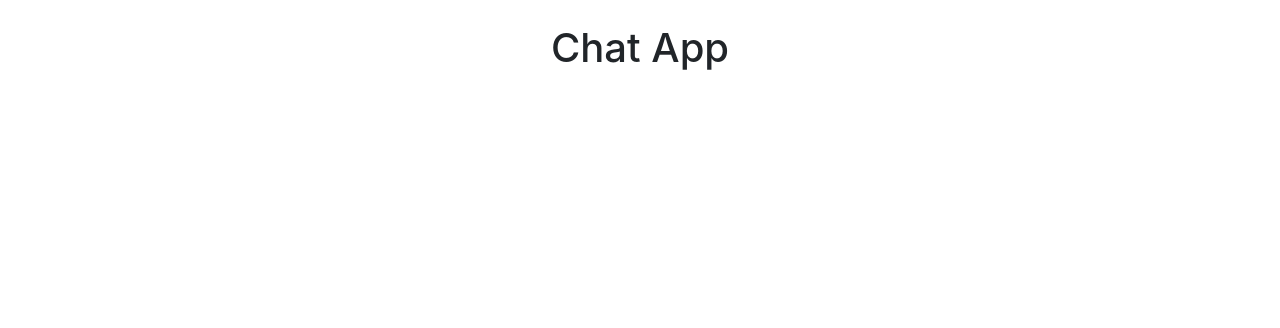
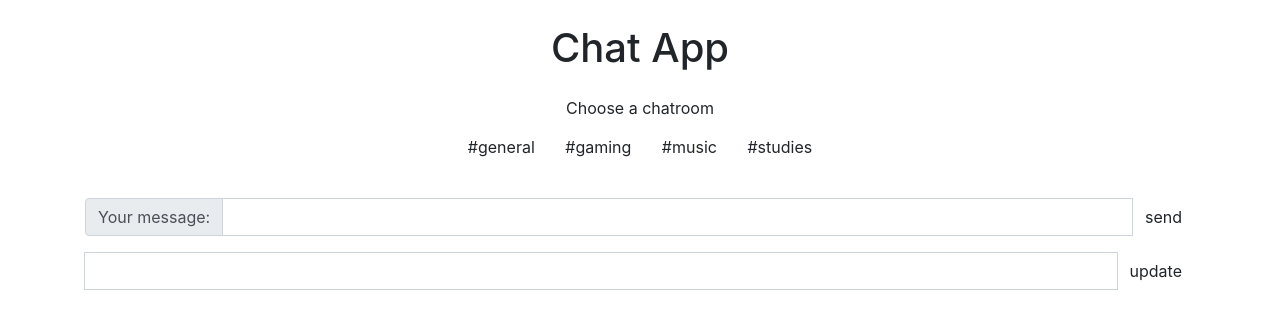
Before and after one commit to mohammadkharma/DOM, a plain HTML site: page projects/real_time_chatroom/index.html in a window 1280 px wide. Drawn offline with nearby package versions, Linux system fonts and the light colour scheme.

Commit message:
added content to HTML

```diff
--- a/projects/real_time_chatroom/index.html
+++ b/projects/real_time_chatroom/index.html
@@ -14,29 +14,59 @@
 <!-- container & tittle -->
 
 <div class="container my-4">
-
     <h1 class="my-4 text-center">Chat App</h1>
-
 
 
 
     <!-- buttons for chatrooms -->
 
+    <div class="chat-rooms mb-3 text-center">
+        <div class="my-2">Choose a chatroom</div>
+        <button class="btn" id="general">#general</button>
+        <button class="btn" id="gaming">#gaming</button>
+        <button class="btn" id="music">#music</button>
+        <button class="btn" id="studies">#studies</button>
+    </div>
 
 
 
     <!-- chat list / window -->
 
+    <div class="chat-window">
+        <ul class="chat-list list-group"></ul>
+    </div>
 
 
 
     <!-- new chat form -->
 
+    <form class="new-chat my-3">
+        <div class="input-group">
+            <div class="input-group-prepend">
+                <div class="input-group-text">Your message:</div>
+            </div>
+            <input type="text" id="message" class="form-control" required>
+            <div class="input-group-append">
+                <input type="submit" class="btn" value="send">
+            </div>
+        </div>
+    </form>
 
 
 
     <!-- update name form -->
 
+    <div class="new-name my-3">
+        <div class="input-group">
+            <div class="input-group-prepend">
+            </div>
+            <input type="text" id="name" class="form-control" required>
+            <div class="input-group-append">
+                <input type="submit" class="btn" value="update">
+            </div>
+        </div>
+        <div class="update-msg"></div>
+    </div>
 
 
 
```
